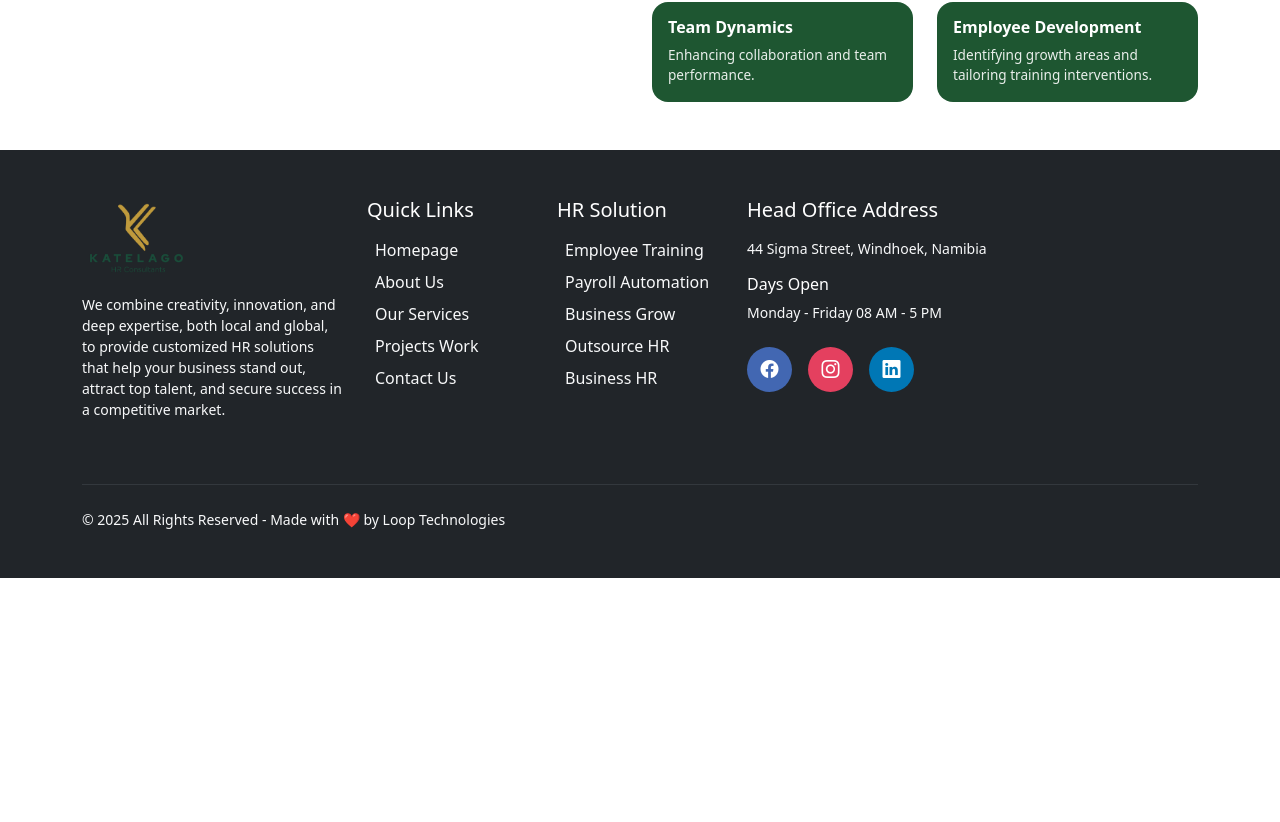
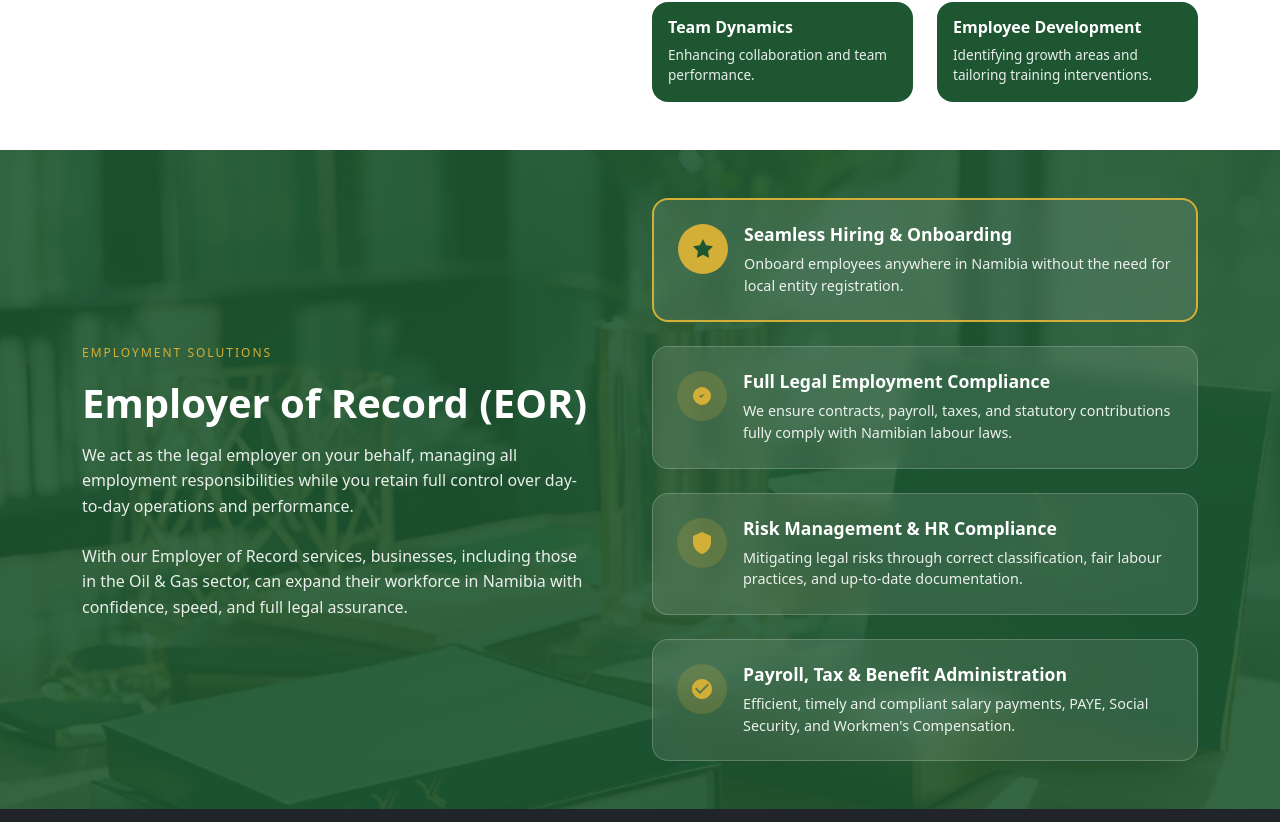
Before and after one commit to FilippusF/HR-Katelago, a React (Vite) app: page /services in a window 1280 px wide. Shown: the part 4658-5480 px from the top of the page. Before the commit the page ends 5236 px from the top, so only its background shows below. Built offline with nearby package versions, Linux system fonts and the light colour scheme.

Commit message:
services update

```diff
--- a/src/pages/Services.jsx
+++ b/src/pages/Services.jsx
@@ -1206,6 +1206,220 @@ const Services = () => {
   </div>
 </section>
 
+{/* Employer of Record Section */}
+<section
+  className="py-5"
+  style={{
+    backgroundImage: `linear-gradient(rgba(30, 86, 49, 0.9), rgba(30, 86, 49, 0.9)), url(${missionImage})`,
+    backgroundSize: 'cover',
+    backgroundPosition: 'center',
+    backgroundAttachment: 'fixed'
+  }}
+>
+  <div className="container">
+    <div className="row align-items-center">
+      {/* Left Content */}
+      <div className="col-lg-6 pe-lg-5">
+        <div className="mb-3">
+          <span
+            className="text-uppercase fw-medium"
+            style={{
+              fontSize: '12px',
+              letterSpacing: '2px',
+              color: '#D4AF37',
+              fontWeight: '600'
+            }}
+          >
+            Employment Solutions
+          </span>
+        </div>
+
+        <h2
+          className="display-6 fw-bold mb-3 text-white"
+          style={{
+            fontSize: '2.5rem',
+            lineHeight: '1.2',
+            fontWeight: '700'
+          }}
+        >
+          Employer of Record (EOR)
+        </h2>
+
+        <p
+          className="mb-4 text-white"
+          style={{
+            fontSize: '1rem',
+            lineHeight: '1.6',
+            opacity: 0.9
+          }}
+        >
+          We act as the legal employer on your behalf, managing all employment responsibilities while you retain full control over day-to-day operations and performance.
+        </p>
+
+        <p
+          className="mb-0 text-white"
+          style={{
+            fontSize: '1rem',
+            lineHeight: '1.6',
+            opacity: 0.9
+          }}
+        >
+          With our Employer of Record services, businesses, including those in the Oil & Gas sector, can expand their workforce in Namibia with confidence, speed, and full legal assurance.
+        </p>
+      </div>
+
+      {/* Right Content - EOR Features */}
+      <div className="col-lg-6 mt-5 mt-lg-0">
+        <div className="row g-4">
+          {/* Seamless Hiring & Onboarding */}
+          <div className="col-12">
+            <div
+              className="p-4 rounded-4"
+              style={{
+                backgroundColor: 'rgba(255, 255, 255, 0.1)',
+                backdropFilter: 'blur(10px)',
+                border: '2px solid #D4AF37'
+              }}
+            >
+              <div className="d-flex align-items-start">
+                <div
+                  className="rounded-circle d-flex align-items-center justify-content-center me-3 flex-shrink-0"
+                  style={{
+                    width: '50px',
+                    height: '50px',
+                    backgroundColor: '#D4AF37',
+                    color: '#1e5631'
+                  }}
+                >
+                  <svg width="24" height="24" fill="currentColor" viewBox="0 0 24 24">
+                    <path d="M12 2l3.09 6.26L22 9.27l-5 4.87 1.18 6.88L12 17.77l-6.18 3.25L7 14.14 2 9.27l6.91-1.01L12 2z"/>
+                  </svg>
+                </div>
+                <div>
+                  <h5 className="fw-bold mb-2 text-white" style={{ fontSize: '1.1rem' }}>
+                    Seamless Hiring & Onboarding
+                  </h5>
+                  <p className="mb-0 text-white" style={{ fontSize: '0.9rem', opacity: 0.9 }}>
+                    Onboard employees anywhere in Namibia without the need for local entity registration.
+                  </p>
+                </div>
+              </div>
+            </div>
+          </div>
+
+          {/* Full Legal Employment Compliance */}
+          <div className="col-12">
+            <div
+              className="p-4 rounded-4"
+              style={{
+                backgroundColor: 'rgba(255, 255, 255, 0.1)',
+                backdropFilter: 'blur(10px)',
+                border: '1px solid rgba(255, 255, 255, 0.2)'
+              }}
+            >
+              <div className="d-flex align-items-start">
+                <div
+                  className="rounded-circle d-flex align-items-center justify-content-center me-3 flex-shrink-0"
+                  style={{
+                    width: '50px',
+                    height: '50px',
+                    backgroundColor: 'rgba(212, 175, 55, 0.2)',
+                    color: '#D4AF37'
+                  }}
+                >
+                  <svg width="24" height="24" fill="currentColor" viewBox="0 0 24 24">
+                    <path d="M9 12l2 2 4-4m6 2a9 9 0 11-18 0 9 9 0 0118 0z"/>
+                  </svg>
+                </div>
+                <div>
+                  <h5 className="fw-bold mb-2 text-white" style={{ fontSize: '1.1rem' }}>
+                    Full Legal Employment Compliance
+                  </h5>
+                  <p className="mb-0 text-white" style={{ fontSize: '0.9rem', opacity: 0.9 }}>
+                    We ensure contracts, payroll, taxes, and statutory contributions fully comply with Namibian labour laws.
+                  </p>
+                </div>
+              </div>
+            </div>
+          </div>
+
+          {/* Risk Management & HR Compliance */}
+          <div className="col-12">
+            <div
+              className="p-4 rounded-4"
+              style={{
+                backgroundColor: 'rgba(255, 255, 255, 0.1)',
+                backdropFilter: 'blur(10px)',
+                border: '1px solid rgba(255, 255, 255, 0.2)'
+              }}
+            >
+              <div className="d-flex align-items-start">
+                <div
+                  className="rounded-circle d-flex align-items-center justify-content-center me-3 flex-shrink-0"
+                  style={{
+                    width: '50px',
+                    height: '50px',
+                    backgroundColor: 'rgba(212, 175, 55, 0.2)',
+                    color: '#D4AF37'
+                  }}
+                >
+                  <svg width="24" height="24" fill="currentColor" viewBox="0 0 24 24">
+                    <path d="M12 1L3 5v6c0 5.55 3.84 10.74 9 12 5.16-1.26 9-6.45 9-12V5l-9-4z"/>
+                  </svg>
+                </div>
+                <div>
+                  <h5 className="fw-bold mb-2 text-white" style={{ fontSize: '1.1rem' }}>
+                    Risk Management & HR Compliance
+                  </h5>
+                  <p className="mb-0 text-white" style={{ fontSize: '0.9rem', opacity: 0.9 }}>
+                    Mitigating legal risks through correct classification, fair labour practices, and up-to-date documentation.
+                  </p>
+                </div>
+              </div>
+            </div>
+          </div>
+
+          {/* Payroll, Tax & Benefit Administration */}
+          <div className="col-12">
+            <div
+              className="p-4 rounded-4"
+              style={{
+                backgroundColor: 'rgba(255, 255, 255, 0.1)',
+                backdropFilter: 'blur(10px)',
+                border: '1px solid rgba(255, 255, 255, 0.2)'
+              }}
+            >
+              <div className="d-flex align-items-start">
+                <div
+                  className="rounded-circle d-flex align-items-center justify-content-center me-3 flex-shrink-0"
+                  style={{
+                    width: '50px',
+                    height: '50px',
+                    backgroundColor: 'rgba(212, 175, 55, 0.2)',
+                    color: '#D4AF37'
+                  }}
+                >
+                  <svg width="24" height="24" fill="currentColor" viewBox="0 0 24 24">
+                    <path d="M12 2C6.48 2 2 6.48 2 12s4.48 10 10 10 10-4.48 10-10S17.52 2 12 2zm-2 15l-5-5 1.41-1.41L10 14.17l7.59-7.59L19 8l-9 9z"/>
+                  </svg>
+                </div>
+                <div>
+                  <h5 className="fw-bold mb-2 text-white" style={{ fontSize: '1.1rem' }}>
+                    Payroll, Tax & Benefit Administration
+                  </h5>
+                  <p className="mb-0 text-white" style={{ fontSize: '0.9rem', opacity: 0.9 }}>
+                    Efficient, timely and compliant salary payments, PAYE, Social Security, and Workmen's Compensation.
+                  </p>
+                </div>
+              </div>
+            </div>
+          </div>
+        </div>
+      </div>
+    </div>
+  </div>
+</section>
+
       {/* Loader */}
       {isLoading && (
         <div
```
